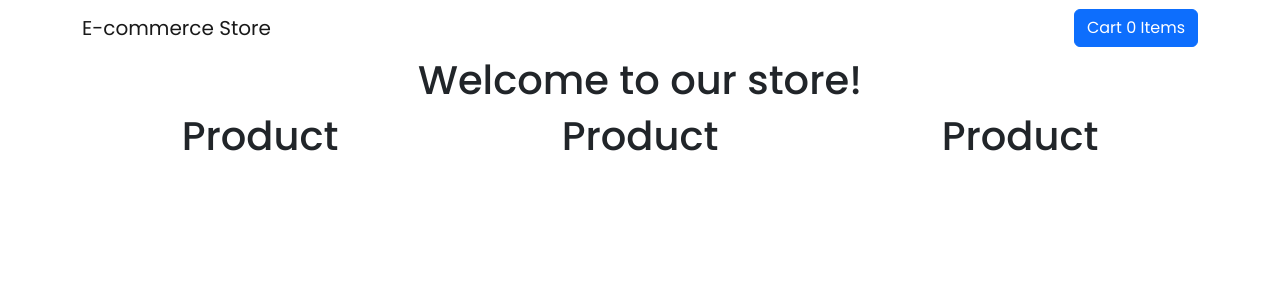
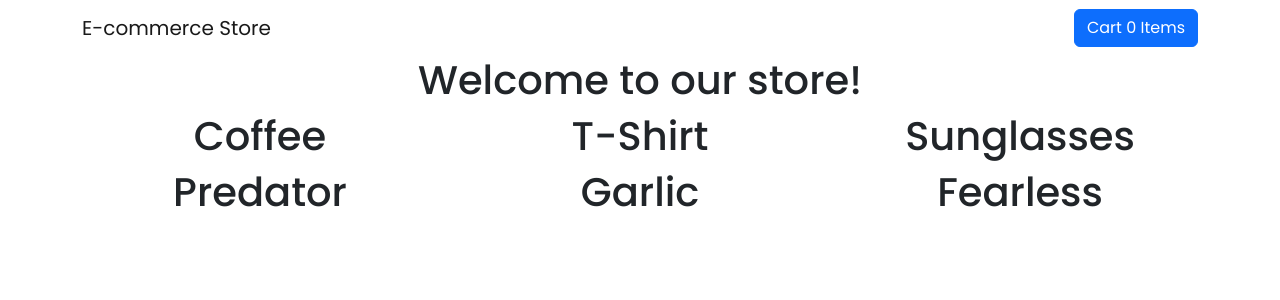
Before and after one commit to Officialibn1/react-project, a React (Create React App) app: page / in a window 1280 px wide. Shown: the top 300 px of the page. Built offline with nearby package versions, Linux system fonts and the light colour scheme.

Commit message:
product array api file complete

```diff
--- a/src/Components/pages/Home.jsx
+++ b/src/Components/pages/Home.jsx
@@ -1,20 +1,19 @@
 import React from 'react';
 import { Row, Col } from "react-bootstrap";
+import { ProductArray } from '../../ProductAPI';
+
 
 const Home = () => {
     return (
         <>
             <h1 className='text-center'>Welcome to our store!</h1>
             <Row xs={1} md={3} >
-                <Col align='center'>
-                    <h1>Product</h1>
-                </Col>
-                <Col align='center'>
-                    <h1>Product</h1>
-                </Col>
-                <Col align='center'>
-                    <h1>Product</h1>
-                </Col>
+                {ProductArray.map((product, index) => (
+                    <Col align='center'>
+                        <h1>{product.title}</h1>
+                    </Col>
+                ))}
+
             </Row>
         </>
     );
--- /dev/null
+++ b/src/ProductAPI.js
@@ -0,0 +1,45 @@
+const ProductArray = [
+    {
+        id: 1,
+        title: 'Coffee',
+        price: 4.99
+    },
+    {
+        id: 2,
+        title: 'T-Shirt',
+        price: 9.89
+    },
+    {
+        id: 3,
+        title: 'Sunglasses',
+        price: 7.99
+    },
+    {
+        id: 4,
+        title: 'Predator',
+        price: 5.89
+    },
+    {
+        id: 5,
+        title: 'Garlic',
+        price: 2.99
+    },
+    {
+        id: 6,
+        title: 'Fearless',
+        price: 5.69
+    },
+]
+
+function getProductData(id) {
+    let ProductData = ProductArray.find(product => product.id === id);
+
+    if (ProductData === undefined) {
+        console.log('Cannot find the product you are looking for!');
+        return undefined;
+    }
+
+    return ProductData;
+}
+
+export {ProductArray, getProductData};
```
